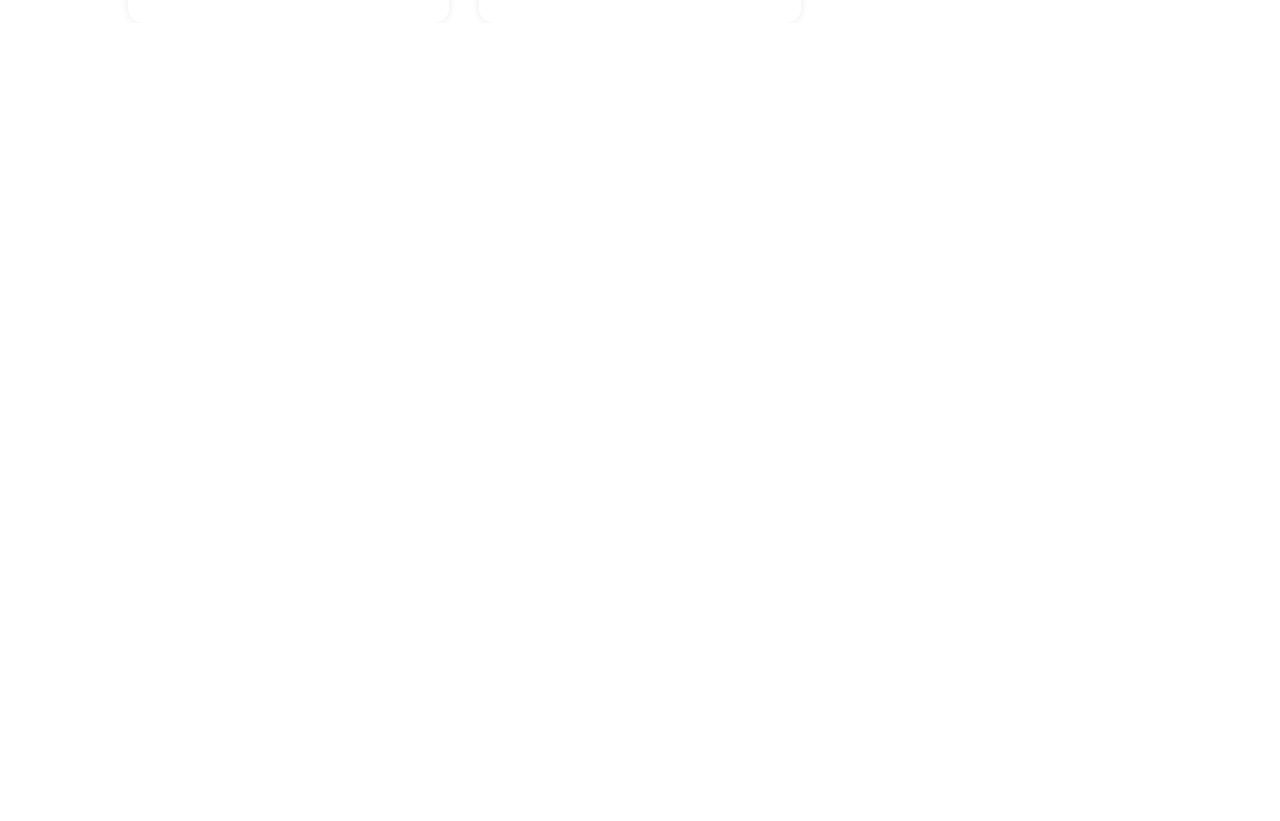
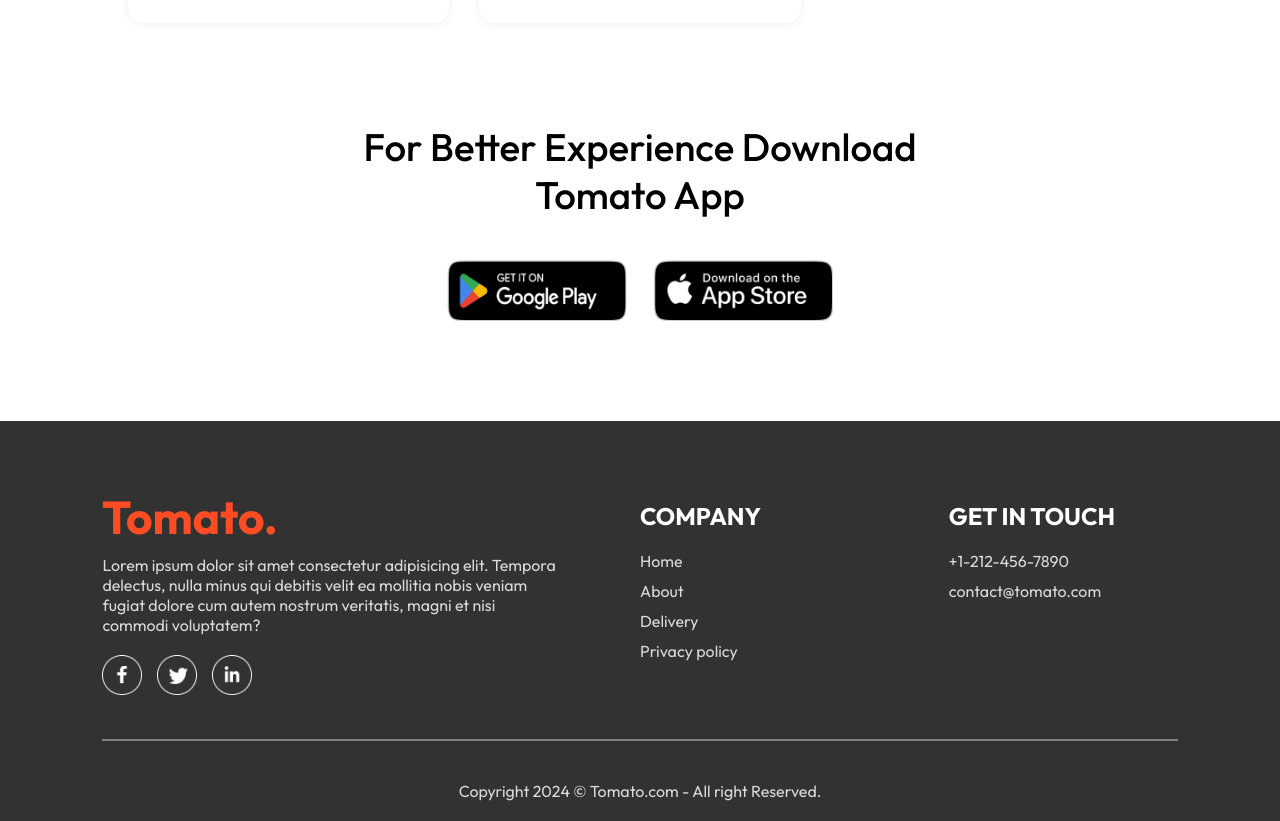
Before and after one commit to phidabezt/food-del, a React (Vite) app in the folder frontend/: page / in a window 1280 px wide. Shown: the part 5980-6801 px from the top of the page. Before the commit the page ends 6003 px from the top, so only its background shows below. Built offline with nearby package versions, Linux system fonts and the light colour scheme.

Commit message:
add footer

```diff
--- a/frontend/src/App.jsx
+++ b/frontend/src/App.jsx
@@ -1,13 +1,16 @@
-import React from "react"
-import { Route, Routes } from "react-router-dom"
+import React from 'react'
+import { Route, Routes } from 'react-router-dom'
 
-import Navbar from "./components/Navbar/Navbar"
-import Home from "./pages/Home/Home"
-import Cart from "./pages/Cart/Cart"
-import PlaceOrder from "./pages/PlaceOrder/PlaceOrder"
+import Navbar from './components/Navbar/Navbar'
+import Home from './pages/Home/Home'
+import Cart from './pages/Cart/Cart'
+import PlaceOrder from './pages/PlaceOrder/PlaceOrder'
+import Footer from './components/Footer/Footer'
 
 const App = () => {
-  return <div className="app">
+  return (
+    <>
+      <div className='app'>
         <Navbar />
         <Routes>
           <Route path='/' element={<Home />} />
@@ -15,6 +18,9 @@
           <Route path='/order' element={<PlaceOrder />} />
         </Routes>
       </div>
+      <Footer />
+    </>
+  )
 }
 
 export default App
--- /dev/null
+++ b/frontend/src/components/AppDownload/AppDownload.jsx
@@ -0,0 +1,18 @@
+import { assets } from '../../assets/assets'
+import './AppDownload.scss'
+
+const AppDownload = () => {
+  return (
+    <div className='app-download' id='app-download'>
+      <p>
+        For Better Experience Download <br /> Tomato App
+      </p>
+      <div className='app-download__platforms'>
+        <img src={assets.play_store} alt='' />
+        <img src={assets.app_store} alt='' />
+      </div>
+    </div>
+  )
+}
+
+export default AppDownload
--- /dev/null
+++ b/frontend/src/components/AppDownload/AppDownload.scss
@@ -0,0 +1,25 @@
+.app-download {
+  margin: auto;
+  margin-top: 100px;
+  font-size: max(3vw, 20px);
+  text-align: center;
+  font-weight: 500;
+
+  &__platforms {
+    display: flex;
+    justify-content: center;
+    gap: max(2vw, 10px);
+    margin-top: 40px;
+
+    img {
+      width: max(30vw, 120px);
+      max-width: 180px;
+      transition: 0.5s;
+      cursor: pointer;
+
+      &:hover {
+        transform: scale(1.05);
+      }
+    }
+  }
+}
--- a/frontend/src/components/FoodDisplay/FoodDisplay.jsx
+++ b/frontend/src/components/FoodDisplay/FoodDisplay.jsx
@@ -11,6 +11,7 @@
       <h2>Top dishes near you</h2>
       <div className='food-display__list'>
         {food_list.map((item) => {
+          if (category === 'All' || category === item.category) {
             return (
               <FoodItem
                 key={item.name}
@@ -21,6 +22,7 @@
                 image={item.image}
               />
             )
+          }
         })}
       </div>
     </div>
--- /dev/null
+++ b/frontend/src/components/Footer/Footer.jsx
@@ -0,0 +1,45 @@
+import { assets } from '../../assets/assets'
+import './Footer.scss'
+
+const Footer = () => {
+  return (
+    <div className='footer' id='footer'>
+      <div className='footer__content'>
+        <div className='footer__left'>
+          <img src={assets.logo} alt='' />
+          <p>
+            Lorem ipsum dolor sit amet consectetur adipisicing elit. Tempora
+            delectus, nulla minus qui debitis velit ea mollitia nobis veniam
+            fugiat dolore cum autem nostrum veritatis, magni et nisi commodi
+            voluptatem?
+          </p>
+          <div className='footer__socials'>
+            <img src={assets.facebook_icon} alt='' />
+            <img src={assets.twitter_icon} alt='' />
+            <img src={assets.linkedin_icon} alt='' />
+          </div>
+        </div>
+        <div className='footer__center'>
+          <h2>COMPANY</h2>
+          <ul>
+            <li>Home</li>
+            <li>About</li>
+            <li>Delivery</li>
+            <li>Privacy policy</li>
+          </ul>
+        </div>
+        <div className='footer__right'>
+          <h2>GET IN TOUCH</h2>
+          <ul>
+            <li>+1-212-456-7890</li>
+            <li>contact@tomato.com</li>
+          </ul>
+        </div>
+      </div>
+      <hr />
+      <p className='footer__copyright'>Copyright 2024 © Tomato.com - All right Reserved.</p>
+    </div>
+  )
+}
+
+export default Footer
--- /dev/null
+++ b/frontend/src/components/Footer/Footer.scss
@@ -0,0 +1,50 @@
+.footer {
+  color: #d9d9d9;
+  background-color: #323232;
+  display: flex;
+  flex-direction: column;
+  align-items: center;
+  gap: 20px;
+  padding: 20px 8vw;
+  padding-top: 80px;
+  margin-top: 100px;
+
+  hr {
+    width: 100%;
+    height: 2px;
+    margin: 20px 0;
+    background-color: grey;
+    border: none;
+  }
+
+  &__content {
+    width: 100%;
+    display: grid;
+    grid-template-columns: 2fr 1fr 1fr;
+    gap: 80px;
+  }
+
+  &__left, &__right, &__center {
+    display: flex;
+    flex-direction: column;
+    align-items: start;
+    gap: 20px;
+
+    li {
+      list-style: none;
+      margin-bottom: 10px;
+      cursor: pointer;
+    }
+
+    h2 {
+      color: white;
+    }
+  }
+
+  &__socials {
+    img {
+      width: 40px;
+      margin-right: 15px;
+    }
+  }
+}
--- a/frontend/src/pages/Home/Home.jsx
+++ b/frontend/src/pages/Home/Home.jsx
@@ -1,8 +1,9 @@
-import React, { useState } from 'react'
+import { useState } from 'react'
 import Header from '../../components/Header/Header'
 import ExploreMenu from '../../components/ExploreMenu/ExploreMenu'
+import FoodDisplay from '../../components/FoodDisplay/FoodDisplay'
+import AppDownload from '../../components/AppDownload/AppDownload'
 import './Home.scss'
-import FoodDisplay from '../../components/FoodDisplay/FoodDisplay'
 
 const Home = () => {
   const [category, setCategory] = useState('All')
@@ -16,6 +17,7 @@
       <Header />
       <ExploreMenu category={category} onCategoryChange={onCategoryChange} />
       <FoodDisplay category={category}/>
+      <AppDownload />
     </div>
   )
 }
```
Lines whose indentation alone changed are shown as unchanged.
